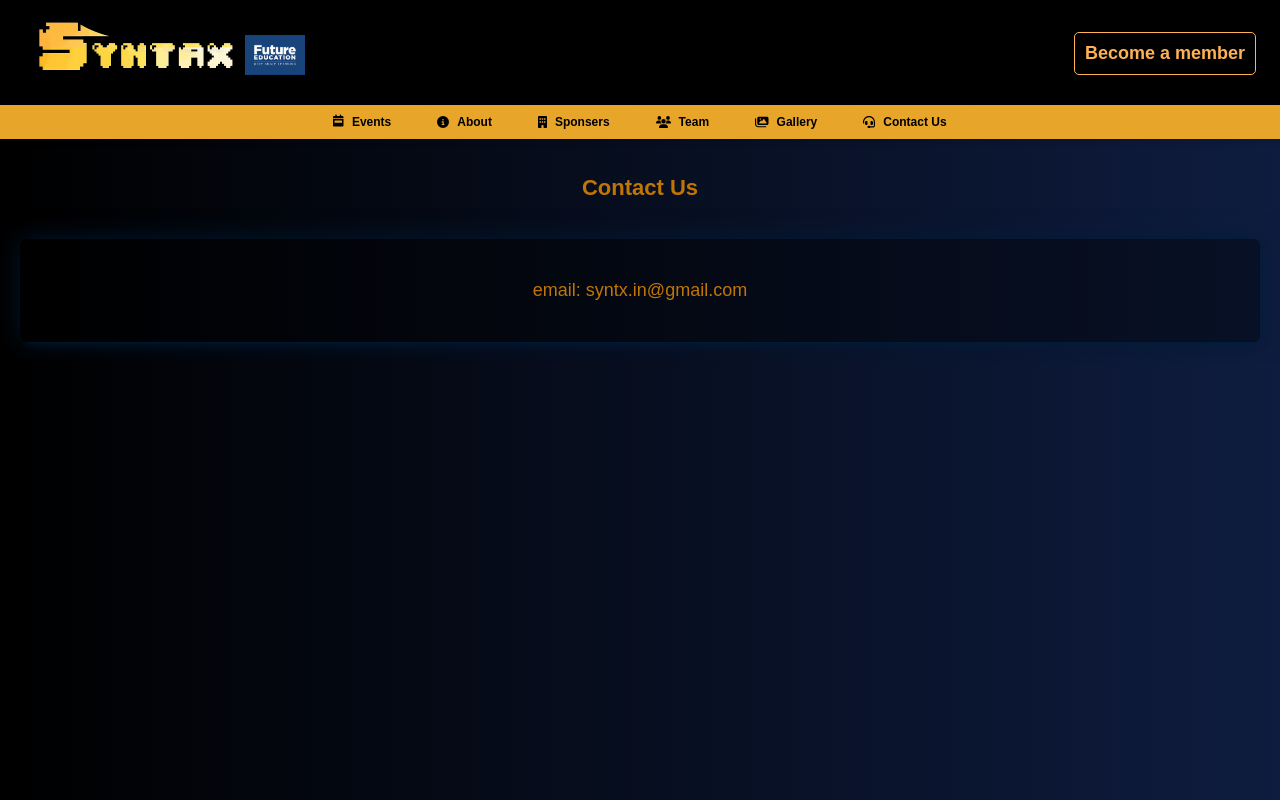
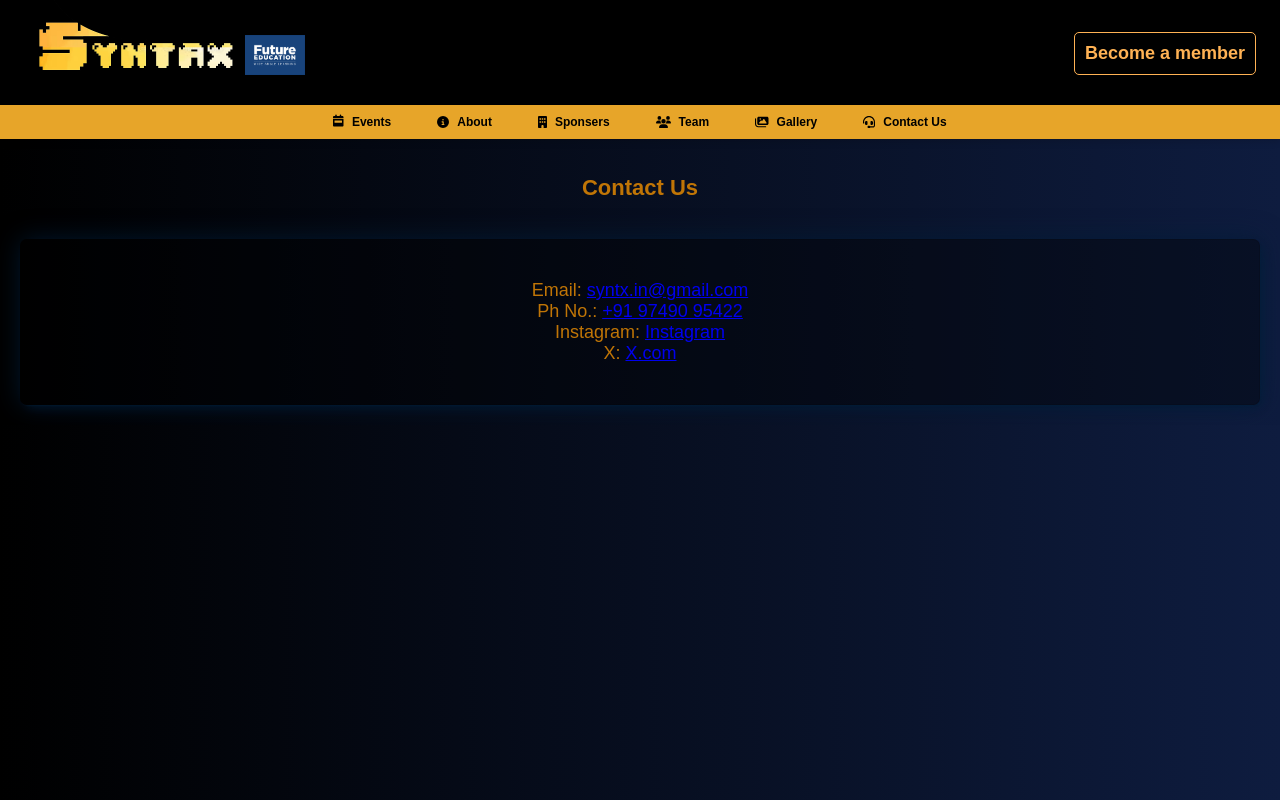
Before and after one commit to SoumyaOk4-4/Syntax-FIEM, a React (Create React App) app: page /contact in a window 1280 px wide. Built offline with nearby package versions, Linux system fonts and the light colour scheme; a web font is replaced by a local one.

Commit message:
contact page and about fix

```diff
--- a/src/components/About.jsx
+++ b/src/components/About.jsx
@@ -24,10 +24,7 @@ function About() {
           programs on emerging technologies, offering opportunities for students
           to gain hands-on experience in fields like AI, cybersecurity, IoT, and
           game development—bridging the gap between academics and real-world
-          applications. But SYNTAX is more than just competitions and workshops.
-          Over the years, our members have achieved remarkable success in
-          national and international tech challenges, setting new benchmarks for
-          future innovators. Whether you're a coding wizard, a robotics
+          applications. Whether you're a coding wizard, a robotics
           enthusiast, a gaming champion, or just someone eager to dive into the
           world of technology, SYNTAX welcomes you. Join us and be part of a
           community that doesn't just follow technology— it creates it.
--- a/src/components/Contact.jsx
+++ b/src/components/Contact.jsx
@@ -4,7 +4,10 @@ function Contact() {
       <h1>Contact Us</h1>
       <br />
       <div className="fadein_fadeout web-content">
-        email: syntx.in@gmail.com
+        Email: <a href="mailto:syntx.in@gmail.com">syntx.in@gmail.com</a> <br />
+        Ph No.: <a href="tel:+919749095422">+91 97490 95422</a><br />
+        Instagram: <a href="http://www.instagram.com/syntx.in/" target="_blank" rel="noopener noreferrer">Instagram</a> <br />
+        X: <a href="http://x.com/SyntxIn" target="_blank" rel="noopener noreferrer">X.com</a> <br />
       </div>
     </>
   );
```
